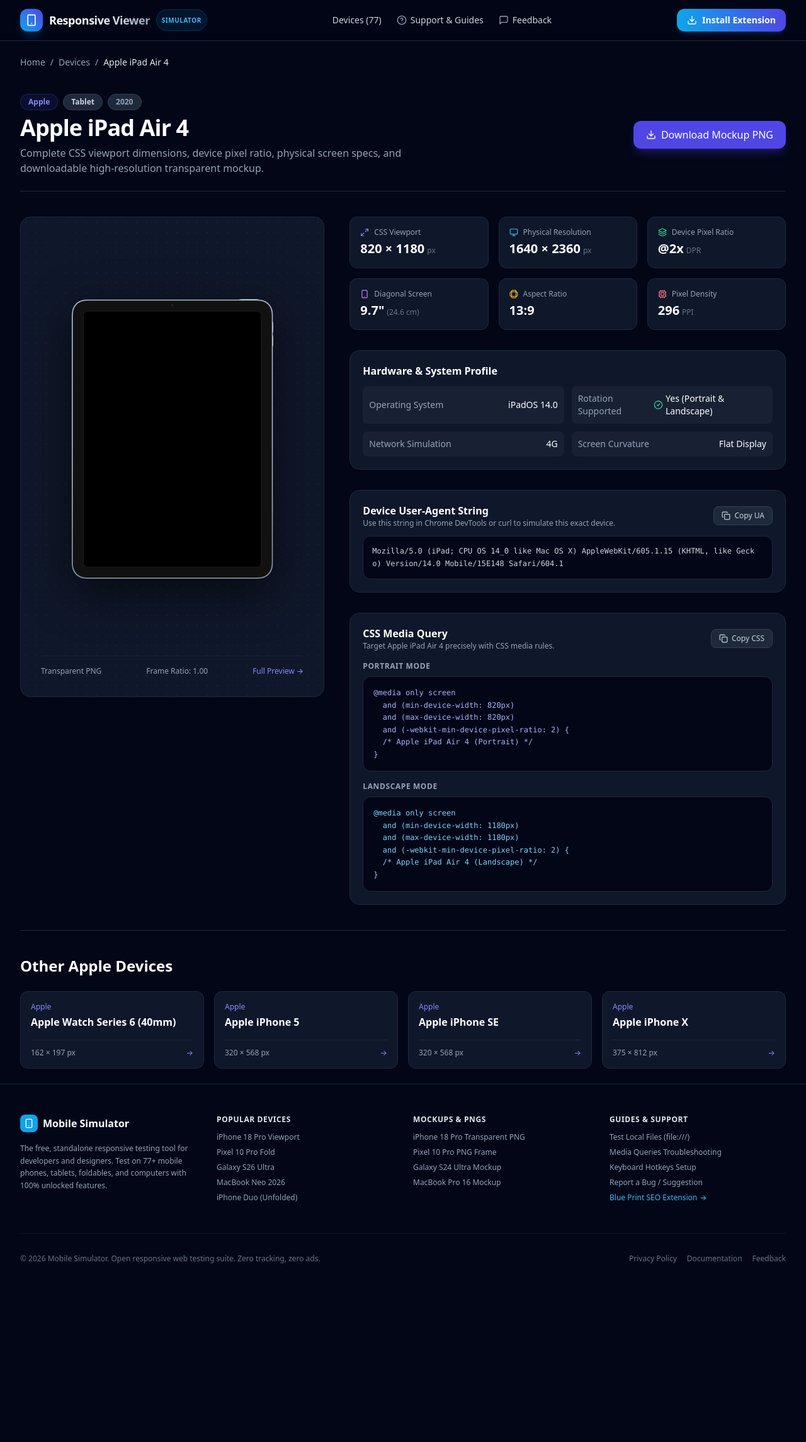
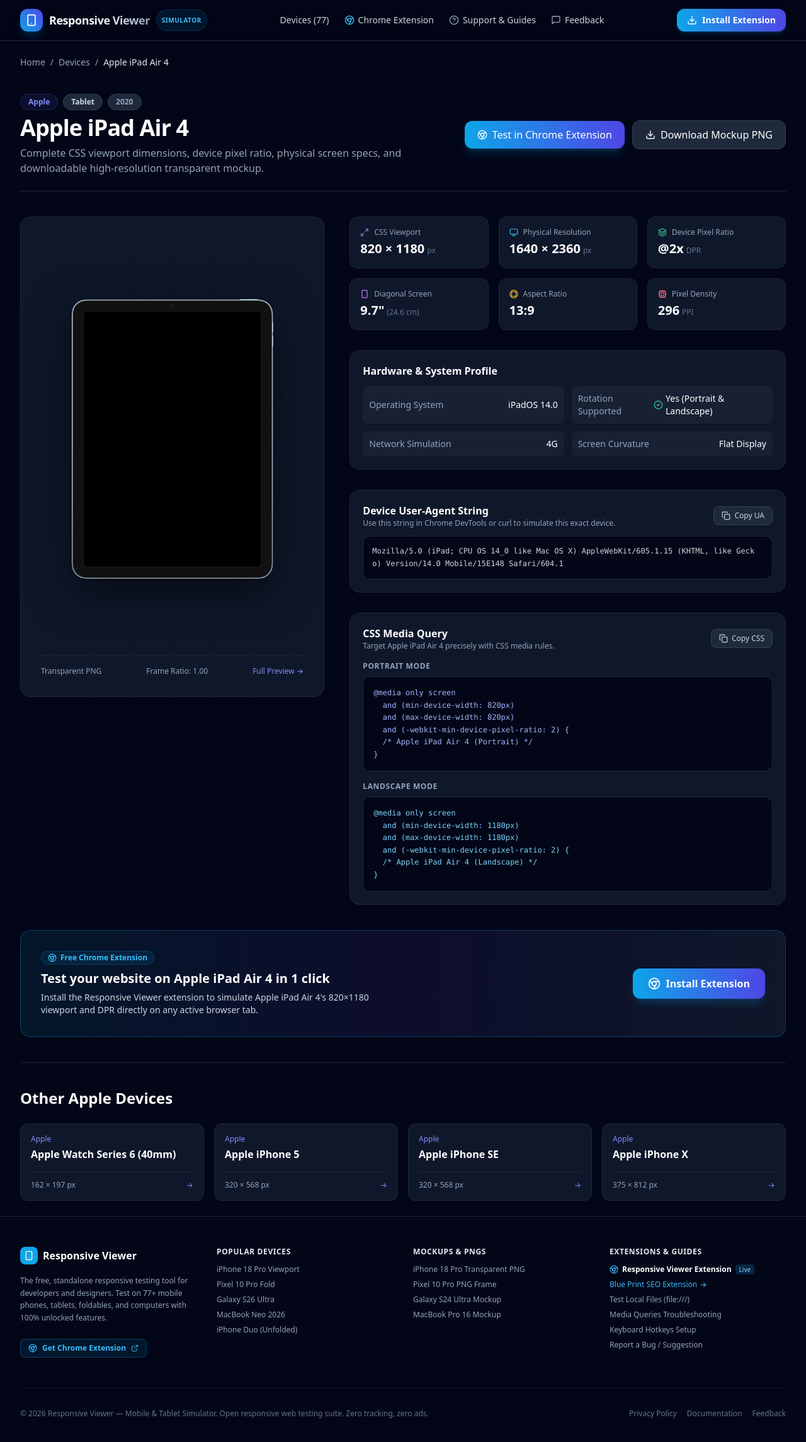
Before and after one commit to MusawarAhmed/mobile-simulator-web, a Next.js app: page /devices/apple-ipad-air-4 in a window 1280 px wide. Shown: the top 2290 px of the page at 63% size. Before the commit the page ends 2055 px from the top, so only its background shows below. Built offline with nearby package versions, Linux system fonts and the light colour scheme.

Commit message:
Add direct Chrome Web Store extension installation links and CTA banners across all pages

```diff
--- a/src/app/devices/[slug]/page.tsx
+++ b/src/app/devices/[slug]/page.tsx
@@ -4,6 +4,7 @@
 import { Metadata } from 'next';
 import { getAllDevices, getDeviceBySlug } from '@/lib/devices';
 import CopyButton from '@/components/CopyButton';
+import { CHROME_EXTENSION_URL } from '@/lib/constants';
 import {
   Smartphone,
   Monitor,
@@ -16,6 +17,8 @@
   ArrowLeft,
   CheckCircle2,
   Share2,
+  Chrome,
+  ExternalLink,
 } from 'lucide-react';
 
 type Props = {
@@ -170,9 +173,18 @@
           </div>
 
           <div className="flex flex-wrap items-center gap-3">
+            <a
+              href={CHROME_EXTENSION_URL}
+              target="_blank"
+              rel="noopener noreferrer"
+              className="px-5 py-2.5 rounded-xl bg-gradient-to-r from-sky-500 to-indigo-600 hover:from-sky-400 hover:to-indigo-500 text-white font-medium shadow-lg shadow-sky-500/20 transition-all flex items-center gap-2"
+            >
+              <Chrome className="w-4 h-4 text-white" />
+              <span>Test in Chrome Extension</span>
+            </a>
             <Link
               href={`/mockups/${device.slug}`}
-              className="px-5 py-2.5 rounded-xl bg-indigo-600 hover:bg-indigo-500 text-white font-medium shadow-lg shadow-indigo-600/30 transition-all flex items-center gap-2"
+              className="px-5 py-2.5 rounded-xl bg-slate-800 hover:bg-slate-700 text-white font-medium border border-slate-700 transition-all flex items-center gap-2"
             >
               <Download className="w-4 h-4" />
               Download Mockup PNG
@@ -372,6 +384,31 @@
           </div>
         </div>
 
+        {/* Extension Promo Banner */}
+        <div className="p-6 sm:p-8 rounded-2xl bg-gradient-to-r from-sky-950/40 via-indigo-950/40 to-slate-900 border border-sky-500/30 flex flex-col sm:flex-row items-center justify-between gap-6">
+          <div className="space-y-1.5 text-center sm:text-left">
+            <div className="inline-flex items-center gap-1.5 px-2.5 py-0.5 rounded-full text-xs font-semibold bg-sky-500/10 text-sky-400 border border-sky-500/20">
+              <Chrome className="w-3.5 h-3.5" />
+              <span>Free Chrome Extension</span>
+            </div>
+            <h3 className="text-xl font-bold text-white">
+              Test your website on {device.display_name} in 1 click
+            </h3>
+            <p className="text-sm text-slate-300 max-w-xl">
+              Install the Responsive Viewer extension to simulate {device.display_name}&apos;s {device.viewport.width}&times;{device.viewport.height} viewport and DPR directly on any active browser tab.
+            </p>
+          </div>
+          <a
+            href={CHROME_EXTENSION_URL}
+            target="_blank"
+            rel="noopener noreferrer"
+            className="px-6 py-3 rounded-xl bg-gradient-to-r from-sky-500 to-indigo-600 hover:from-sky-400 hover:to-indigo-500 text-white font-semibold shadow-lg shadow-sky-500/20 transition-all flex items-center gap-2 shrink-0 hover:scale-105"
+          >
+            <Chrome className="w-5 h-5" />
+            <span>Install Extension</span>
+          </a>
+        </div>
+
         {/* Related Devices */}
         {relatedDevices.length > 0 && (
           <div className="space-y-6 pt-10 border-t border-slate-800">
--- a/src/app/mockups/[slug]/page.tsx
+++ b/src/app/mockups/[slug]/page.tsx
@@ -3,6 +3,7 @@
 import Link from 'next/link';
 import { Metadata } from 'next';
 import { getAllDevices, getDeviceBySlug } from '@/lib/devices';
+import { CHROME_EXTENSION_URL } from '@/lib/constants';
 import {
   Download,
   ArrowLeft,
@@ -11,6 +12,7 @@
   CheckCircle,
   ExternalLink,
   Info,
+  Chrome,
 } from 'lucide-react';
 
 type Props = {
@@ -141,6 +143,15 @@
               <Download className="w-5 h-5" />
               Download PNG
             </a>
+            <a
+              href={CHROME_EXTENSION_URL}
+              target="_blank"
+              rel="noopener noreferrer"
+              className="px-5 py-3 rounded-xl bg-gradient-to-r from-sky-500 to-indigo-600 hover:from-sky-400 hover:to-indigo-500 text-white font-medium shadow-lg shadow-sky-500/20 transition-all flex items-center gap-2 text-sm"
+            >
+              <Chrome className="w-4 h-4 text-white" />
+              <span>Test Live in Extension</span>
+            </a>
             <Link
               href={`/devices/${device.slug}`}
               className="px-4 py-3 rounded-xl bg-slate-800 hover:bg-slate-700 text-slate-200 font-medium border border-slate-700 transition-all flex items-center gap-1.5 text-sm"
--- a/src/app/page.tsx
+++ b/src/app/page.tsx
@@ -1,7 +1,8 @@
 import Link from 'next/link';
 import { getAllDevices } from '@/lib/devices';
 import DeviceCatalog from '@/components/DeviceCatalog';
-import { Smartphone, Monitor, ShieldCheck, Download, Code2, Sparkles, ArrowRight } from 'lucide-react';
+import { Smartphone, Monitor, ShieldCheck, Download, Code2, Sparkles, ArrowRight, Chrome, Star, CheckCircle2 } from 'lucide-react';
+import { CHROME_EXTENSION_URL } from '@/lib/constants';
 
 export default function HomePage() {
   const allDevices = getAllDevices();
@@ -9,7 +10,7 @@
   const jsonLd = {
     '@context': 'https://schema.org',
     '@type': 'SoftwareApplication',
-    name: 'Mobile Simulator & Responsive Tester',
+    name: 'Responsive Viewer — Mobile & Tablet Simulator',
     operatingSystem: 'Windows, macOS, Linux, Chrome OS',
     applicationCategory: 'DeveloperApplication',
     offers: {
@@ -57,17 +58,26 @@
 
             <div className="flex flex-wrap items-center justify-center gap-4 pt-4">
               <a
+                href={CHROME_EXTENSION_URL}
+                target="_blank"
+                rel="noopener noreferrer"
+                className="px-6 py-3.5 rounded-xl font-bold bg-gradient-to-r from-sky-500 via-indigo-600 to-indigo-700 hover:from-sky-400 hover:to-indigo-600 text-white shadow-xl shadow-sky-500/25 transition-all hover:scale-[1.02] flex items-center gap-2.5"
+              >
+                <Chrome className="w-5 h-5 text-white" />
+                <span>Add to Chrome — Free Extension</span>
+              </a>
+              <a
                 href="#catalog"
-                className="px-6 py-3 rounded-xl font-medium bg-indigo-600 hover:bg-indigo-500 text-white shadow-lg shadow-indigo-600/30 transition-all flex items-center gap-2"
+                className="px-6 py-3.5 rounded-xl font-medium bg-slate-800 hover:bg-slate-700 text-white border border-slate-700 transition-all flex items-center gap-2"
               >
                 Browse All 77 Devices
                 <ArrowRight className="w-4 h-4" />
               </a>
               <Link
                 href="/support/activate-local-files"
-                className="px-6 py-3 rounded-xl font-medium bg-slate-800/80 hover:bg-slate-700 text-slate-200 border border-slate-700 transition-all"
+                className="px-6 py-3.5 rounded-xl font-medium bg-slate-900/80 hover:bg-slate-800 text-slate-300 border border-slate-800 transition-all"
               >
-                Setup Local File Testing
+                Local File Testing
               </Link>
             </div>
           </div>
@@ -130,6 +140,51 @@
         <section id="catalog" className="pt-4">
           <DeviceCatalog initialDevices={allDevices} />
         </section>
+
+        {/* Direct Extension Download Banner */}
+        <section id="download" className="relative overflow-hidden rounded-3xl bg-gradient-to-r from-sky-900/40 via-indigo-950 to-slate-900 p-8 sm:p-12 border border-sky-500/30">
+          <div className="max-w-3xl mx-auto text-center space-y-6">
+            <div className="inline-flex items-center gap-1.5 px-3 py-1 rounded-full text-xs font-semibold bg-sky-500/10 text-sky-300 border border-sky-500/20">
+              <Star className="w-3.5 h-3.5 fill-amber-400 text-amber-400" />
+              <span>Free on the Official Google Chrome Web Store</span>
+            </div>
+
+            <h2 className="text-3xl sm:text-5xl font-extrabold text-white tracking-tight">
+              Get Responsive Viewer for Google Chrome
+            </h2>
+
+            <p className="text-base sm:text-lg text-slate-300 leading-relaxed max-w-2xl mx-auto">
+              Test your websites directly in your browser with 1-click simulator toggling, instant orientation flipping, screenshot capture, screencast recording, and full media queries support.
+            </p>
+
+            <div className="flex flex-wrap items-center justify-center gap-4 pt-2">
+              <a
+                href={CHROME_EXTENSION_URL}
+                target="_blank"
+                rel="noopener noreferrer"
+                className="px-8 py-4 rounded-xl font-bold text-base bg-gradient-to-r from-sky-500 via-indigo-600 to-indigo-700 hover:from-sky-400 hover:to-indigo-600 text-white shadow-xl shadow-sky-500/25 transition-all hover:scale-105 flex items-center gap-3"
+              >
+                <Chrome className="w-6 h-6 text-white" />
+                <span>Add to Chrome — It&apos;s 100% Free</span>
+              </a>
+            </div>
+
+            <div className="flex flex-wrap items-center justify-center gap-6 pt-4 text-xs text-slate-400">
+              <div className="flex items-center gap-1.5">
+                <CheckCircle2 className="w-4 h-4 text-emerald-400" />
+                <span>Zero Ads or Paywalls</span>
+              </div>
+              <div className="flex items-center gap-1.5">
+                <CheckCircle2 className="w-4 h-4 text-emerald-400" />
+                <span>77+ Verified Devices</span>
+              </div>
+              <div className="flex items-center gap-1.5">
+                <CheckCircle2 className="w-4 h-4 text-emerald-400" />
+                <span>Works on Localhost & File URLs</span>
+              </div>
+            </div>
+          </div>
+        </section>
       </div>
     </>
   );
--- a/src/app/support/[slug]/page.tsx
+++ b/src/app/support/[slug]/page.tsx
@@ -5,6 +5,7 @@
   getAllSupportArticles,
   getSupportArticleBySlug,
 } from '@/data/supportArticles';
+import { CHROME_EXTENSION_URL } from '@/lib/constants';
 import {
   ArrowLeft,
   Calendar,
@@ -14,6 +15,7 @@
   HelpCircle,
   ChevronRight,
   Share2,
+  Chrome,
 } from 'lucide-react';
 
 type Props = {
@@ -190,10 +192,19 @@
         {/* Bottom Help Box */}
         <div className="p-6 rounded-2xl bg-slate-900 border border-slate-800 flex flex-col sm:flex-row items-center justify-between gap-4 mt-8">
           <div>
-            <div className="text-white font-bold text-sm">Did this solve your issue?</div>
-            <p className="text-xs text-slate-400">If you need further assistance, let us know.</p>
+            <div className="text-white font-bold text-sm">Need the extension to get started?</div>
+            <p className="text-xs text-slate-400">Download Responsive Viewer free from Google Chrome Web Store.</p>
           </div>
           <div className="flex items-center gap-3">
+            <a
+              href={CHROME_EXTENSION_URL}
+              target="_blank"
+              rel="noopener noreferrer"
+              className="px-4 py-2 rounded-xl bg-gradient-to-r from-sky-500 to-indigo-600 hover:from-sky-400 hover:to-indigo-500 text-white text-xs font-semibold shadow-md transition-all flex items-center gap-1.5"
+            >
+              <Chrome className="w-3.5 h-3.5" />
+              <span>Get Chrome Extension</span>
+            </a>
             <Link
               href="/contact"
               className="px-4 py-2 rounded-xl bg-slate-800 hover:bg-slate-700 text-slate-200 text-xs font-medium border border-slate-700 transition-all"
@@ -202,9 +213,9 @@
             </Link>
             <Link
               href="/support"
-              className="px-4 py-2 rounded-xl bg-indigo-600 hover:bg-indigo-500 text-white text-xs font-medium transition-all"
+              className="px-4 py-2 rounded-xl bg-slate-800 hover:bg-slate-700 text-slate-200 text-xs font-medium border border-slate-700 transition-all"
             >
-              Browse All Guides
+              All Guides
             </Link>
           </div>
         </div>
--- a/src/app/support/page.tsx
+++ b/src/app/support/page.tsx
@@ -1,6 +1,7 @@
 import Link from 'next/link';
 import { Metadata } from 'next';
 import { getAllSupportArticles } from '@/data/supportArticles';
+import { CHROME_EXTENSION_URL } from '@/lib/constants';
 import {
   HelpCircle,
   FileCode,
@@ -10,6 +11,7 @@
   ArrowRight,
   BookOpen,
   MessageSquare,
+  Chrome,
 } from 'lucide-react';
 
 export const metadata: Metadata = {
@@ -35,6 +37,17 @@
         <p className="text-slate-400 text-base leading-relaxed">
           Find step-by-step solutions for testing local files, troubleshooting responsive media queries, and configuring keyboard shortcuts.
         </p>
+        <div className="pt-2">
+          <a
+            href={CHROME_EXTENSION_URL}
+            target="_blank"
+            rel="noopener noreferrer"
+            className="inline-flex items-center gap-2 px-5 py-2.5 rounded-xl text-sm font-semibold bg-gradient-to-r from-sky-500 to-indigo-600 hover:from-sky-400 hover:to-indigo-500 text-white shadow-md shadow-sky-500/20 transition-all hover:scale-105"
+          >
+            <Chrome className="w-4 h-4 text-white" />
+            <span>Install Extension from Chrome Web Store</span>
+          </a>
+        </div>
       </div>
 
       {/* Quick Category Cards */}
--- a/src/components/Footer.tsx
+++ b/src/components/Footer.tsx
@@ -1,5 +1,6 @@
 import Link from 'next/link';
-import { Smartphone } from 'lucide-react';
+import { Smartphone, Chrome, ExternalLink } from 'lucide-react';
+import { CHROME_EXTENSION_URL, BLUEPRINT_SEO_URL } from '@/lib/constants';
 
 export default function Footer() {
   return (
@@ -10,11 +11,23 @@
             <div className="w-7 h-7 rounded-lg bg-sky-500 flex items-center justify-center text-white">
               <Smartphone className="w-4 h-4" />
             </div>
-            <span>Mobile Simulator</span>
+            <span>Responsive Viewer</span>
           </div>
           <p className="text-xs text-slate-400 leading-relaxed">
             The free, standalone responsive testing tool for developers and designers. Test on 77+ mobile phones, tablets, foldables, and computers with 100% unlocked features.
           </p>
+          <div className="pt-2">
+            <a
+              href={CHROME_EXTENSION_URL}
+              target="_blank"
+              rel="noopener noreferrer"
+              className="inline-flex items-center gap-2 px-3 py-1.5 rounded-lg text-xs font-semibold bg-sky-500/10 hover:bg-sky-500/20 text-sky-400 border border-sky-500/30 transition-all"
+            >
+              <Chrome className="w-3.5 h-3.5" />
+              <span>Get Chrome Extension</span>
+              <ExternalLink className="w-3 h-3" />
+            </a>
+          </div>
         </div>
 
         <div>
@@ -39,19 +52,40 @@
         </div>
 
         <div>
-          <h4 className="text-xs font-semibold uppercase tracking-wider text-slate-200 mb-3">Guides & Support</h4>
+          <h4 className="text-xs font-semibold uppercase tracking-wider text-slate-200 mb-3">Extensions & Guides</h4>
           <ul className="space-y-2 text-xs">
+            <li>
+              <a
+                href={CHROME_EXTENSION_URL}
+                target="_blank"
+                rel="noopener noreferrer"
+                className="text-white hover:text-sky-300 font-semibold transition-colors flex items-center gap-1.5"
+              >
+                <Chrome className="w-3.5 h-3.5 text-sky-400" />
+                <span>Responsive Viewer Extension</span>
+                <span className="text-[10px] bg-sky-500/20 text-sky-300 px-1.5 py-0.2 rounded font-normal">Live</span>
+              </a>
+            </li>
+            <li>
+              <a
+                href={BLUEPRINT_SEO_URL}
+                target="_blank"
+                rel="noopener noreferrer"
+                className="text-sky-400 hover:text-sky-300 font-medium transition-colors flex items-center gap-1"
+              >
+                <span>Blue Print SEO Extension</span> &rarr;
+              </a>
+            </li>
             <li><Link href="/support/activate-local-files" className="hover:text-white transition-colors">Test Local Files (file:///)</Link></li>
             <li><Link href="/support/media-queries-not-working" className="hover:text-white transition-colors">Media Queries Troubleshooting</Link></li>
             <li><Link href="/support/activate-shortcut" className="hover:text-white transition-colors">Keyboard Hotkeys Setup</Link></li>
             <li><Link href="/contact" className="hover:text-white transition-colors">Report a Bug / Suggestion</Link></li>
-            <li><a href="https://chromewebstore.google.com/detail/blue-print-seo/ncnkeccgljibjfeocaaalojilahfibnc" target="_blank" rel="noopener noreferrer" className="text-sky-400 hover:text-sky-300 font-medium transition-colors flex items-center gap-1"><span>Blue Print SEO Extension</span> &rarr;</a></li>
           </ul>
         </div>
       </div>
 
       <div className="max-w-7xl mx-auto pt-8 border-t border-slate-900 flex flex-col sm:flex-row items-center justify-between text-xs text-slate-500 gap-4">
-        <p>© {new Date().getFullYear()} Mobile Simulator. Open responsive web testing suite. Zero tracking, zero ads.</p>
+        <p>© {new Date().getFullYear()} Responsive Viewer — Mobile & Tablet Simulator. Open responsive web testing suite. Zero tracking, zero ads.</p>
         <div className="flex gap-4">
           <Link href="/privacy" className="hover:text-slate-300 transition-colors">Privacy Policy</Link>
           <Link href="/support" className="hover:text-slate-300 transition-colors">Documentation</Link>
--- a/src/components/Navbar.tsx
+++ b/src/components/Navbar.tsx
@@ -1,5 +1,6 @@
 import Link from 'next/link';
-import { Smartphone, Download, HelpCircle, MessageSquare } from 'lucide-react';
+import { Smartphone, Download, HelpCircle, MessageSquare, Chrome } from 'lucide-react';
+import { CHROME_EXTENSION_URL } from '@/lib/constants';
 
 export default function Navbar() {
   return (
@@ -21,6 +22,15 @@
           <Link href="/#catalog" className="hover:text-white transition-colors">
             Devices (77)
           </Link>
+          <a
+            href={CHROME_EXTENSION_URL}
+            target="_blank"
+            rel="noopener noreferrer"
+            className="hover:text-sky-400 transition-colors flex items-center gap-1.5"
+          >
+            <Chrome className="w-4 h-4 text-sky-400" />
+            Chrome Extension
+          </a>
           <Link href="/support" className="hover:text-white transition-colors flex items-center gap-1.5">
             <HelpCircle className="w-4 h-4 text-slate-400" />
             Support & Guides
@@ -32,13 +42,15 @@
         </nav>
 
         <div className="flex items-center gap-3">
-          <Link
-            href="/#download"
+          <a
+            href={CHROME_EXTENSION_URL}
+            target="_blank"
+            rel="noopener noreferrer"
             className="inline-flex items-center gap-2 px-4 py-2 rounded-xl text-xs sm:text-sm font-semibold bg-gradient-to-r from-sky-500 to-indigo-600 hover:from-sky-400 hover:to-indigo-500 text-white shadow-md shadow-sky-500/20 transition-all hover:shadow-sky-500/30 hover:scale-[1.02]"
           >
             <Download className="w-4 h-4" />
             <span>Install Extension</span>
-          </Link>
+          </a>
         </div>
       </div>
     </header>
--- /dev/null
+++ b/src/lib/constants.ts
@@ -0,0 +1,5 @@
+export const CHROME_EXTENSION_URL =
+  'https://chromewebstore.google.com/detail/responsive-viewer-%E2%80%94-mobil/olejimcjikeollilnoncliiobdecmpin';
+
+export const BLUEPRINT_SEO_URL =
+  'https://chromewebstore.google.com/detail/blue-print-seo/ncnkeccgljibjfeocaaalojilahfibnc';
```
